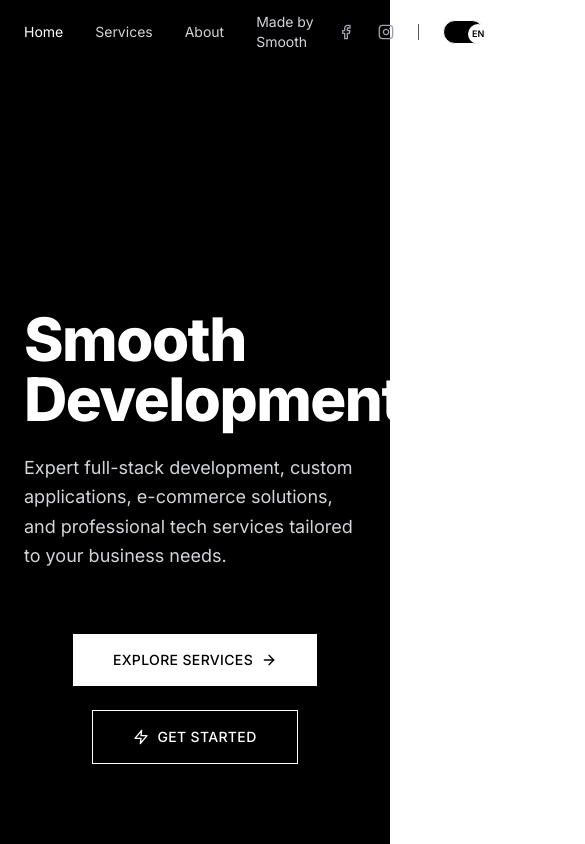
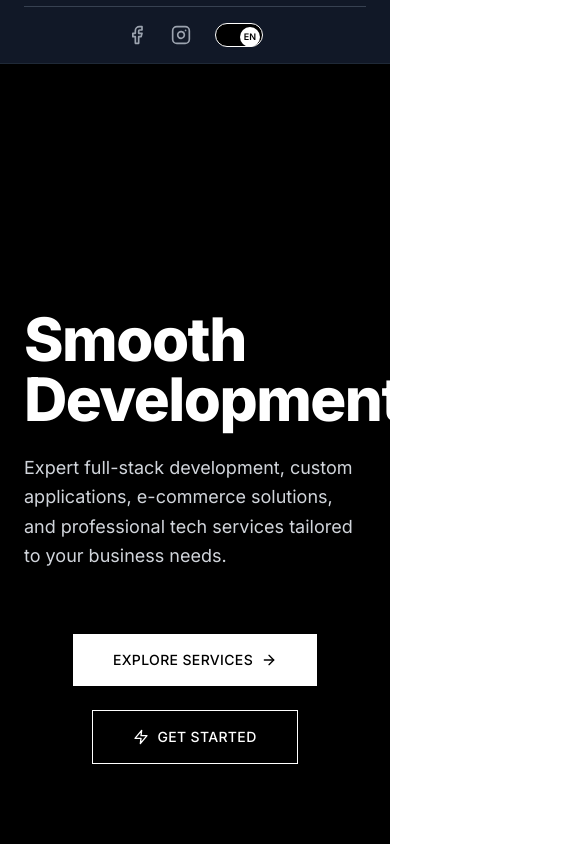
Before and after one commit to MarekSmooth/Smooth-dev, a React (Vite) app: page / in a window 390 px wide. Shown: the top 844 px of the page, 585 px wide, since content can reach past the window. Built offline with nearby package versions, Linux system fonts and the light colour scheme.

Commit message:
Add responsive burger menu for mobile devices

```diff
--- a/src/components/Header.tsx
+++ b/src/components/Header.tsx
@@ -1,11 +1,12 @@
 import React, { useState, useEffect } from 'react';
 import { Link, useLocation } from 'react-router-dom';
-import { Facebook, Instagram } from 'lucide-react';
+import { Facebook, Instagram, Menu, X } from 'lucide-react';
 import LanguageToggle from './LanguageToggle';
 import { useLanguage } from '../contexts/LanguageContext';
 
 const Header: React.FC = () => {
   const [isScrolled, setIsScrolled] = useState(false);
+  const [isMobileMenuOpen, setIsMobileMenuOpen] = useState(false);
   const { t } = useLanguage();
   const location = useLocation();
   const isHomePage = location.pathname === '/';
@@ -37,7 +38,16 @@ const Header: React.FC = () => {
     }
   };
 
+  const toggleMobileMenu = () => {
+    setIsMobileMenuOpen(!isMobileMenuOpen);
+  };
+
+  const closeMobileMenu = () => {
+    setIsMobileMenuOpen(false);
+  };
+
   return (
+    <>
       <header className={`w-full z-50 transition-all duration-300 ${
         isHomePage
           ? 'bg-black'
@@ -49,7 +59,7 @@ const Header: React.FC = () => {
           <div className="flex items-center justify-between h-16">
             {/* Logo */}
             <div className="flex items-center">
-            <Link to="/">
+              <Link to="/" onClick={closeMobileMenu}>
                 <div>
                   <img
                     src="/SDlogo.png"
@@ -60,8 +70,8 @@ const Header: React.FC = () => {
               </Link>
             </div>
 
-          {/* Right Side Controls */}
-          <div className="flex items-center space-x-6 ml-auto">
+            {/* Desktop Navigation */}
+            <div className="hidden lg:flex items-center space-x-6 ml-auto">
               {/* Navigation Items */}
               <nav className="flex items-center space-x-8">
                 {navigationItems.map((item) => (
@@ -117,21 +127,91 @@ const Header: React.FC = () => {
 
               <LanguageToggle />
 
-            {/* Contact Button - moved after language toggle */}
+              {/* Contact Button */}
               <Link
                 to="/contact"
-              className={`transition-colors duration-200 font-normal text-sm border border-white px-3 py-1 rounded text-white hover:bg-white hover:text-black ${
-                isHomePage
-                  ? ''
-                  : ''
-              }`}
+                className="transition-colors duration-200 font-normal text-sm border border-white px-3 py-1 rounded text-white hover:bg-white hover:text-black"
               >
                 {t('nav.contact')}
               </Link>
             </div>
+
+            {/* Mobile Menu Button */}
+            <button
+              onClick={toggleMobileMenu}
+              className="lg:hidden text-white hover:text-gray-300 transition-colors duration-200"
+              aria-label="Toggle mobile menu"
+            >
+              {isMobileMenuOpen ? (
+                <X className="w-6 h-6" />
+              ) : (
+                <Menu className="w-6 h-6" />
+              )}
+            </button>
           </div>
         </div>
       </header>
+
+      {/* Mobile Menu Overlay */}
+      {isMobileMenuOpen && (
+        <div className="lg:hidden fixed inset-0 z-40 bg-black bg-opacity-50" onClick={closeMobileMenu} />
+      )}
+
+      {/* Mobile Menu */}
+      <div className={`lg:hidden fixed top-16 left-0 right-0 z-50 bg-gray-900 border-b border-gray-800 transform transition-transform duration-300 ${
+        isMobileMenuOpen ? 'translate-y-0' : '-translate-y-full'
+      }`}>
+        <div className="px-6 py-4 space-y-4">
+          {/* Navigation Items */}
+          {navigationItems.map((item) => (
+            <Link
+              key={item.path}
+              to={item.path}
+              onClick={closeMobileMenu}
+              className={`block py-2 text-base transition-colors duration-200 ${
+                isActivePath(item.path)
+                  ? 'text-white'
+                  : 'text-gray-300 hover:text-white'
+              }`}
+            >
+              {item.label}
+            </Link>
+          ))}
+
+          {/* Contact Button */}
+          <Link
+            to="/contact"
+            onClick={closeMobileMenu}
+            className="block w-full text-center py-3 mt-4 border border-white text-white hover:bg-white hover:text-black transition-all duration-200"
+          >
+            {t('nav.contact')}
+          </Link>
+
+          {/* Social Links and Language Toggle */}
+          <div className="flex items-center justify-center space-x-6 pt-4 border-t border-gray-700">
+            <a
+              href="https://facebook.com"
+              target="_blank"
+              rel="noopener noreferrer"
+              className="text-gray-400 hover:text-white transition-colors duration-200"
+              aria-label="Facebook"
+            >
+              <Facebook className="w-5 h-5" />
+            </a>
+            <a
+              href="https://instagram.com"
+              target="_blank"
+              rel="noopener noreferrer"
+              className="text-gray-400 hover:text-white transition-colors duration-200"
+              aria-label="Instagram"
+            >
+              <Instagram className="w-5 h-5" />
+            </a>
+            <LanguageToggle />
+          </div>
+        </div>
+      </div>
+    </>
   );
 };
 
```
Lines whose indentation alone changed are shown as unchanged.
